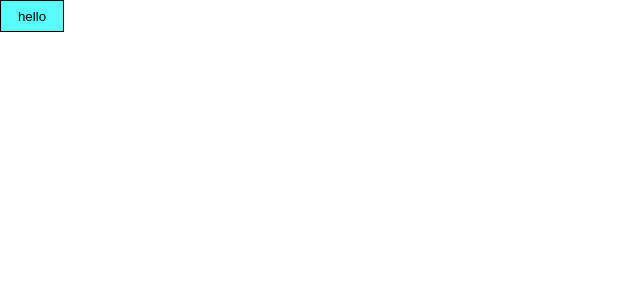
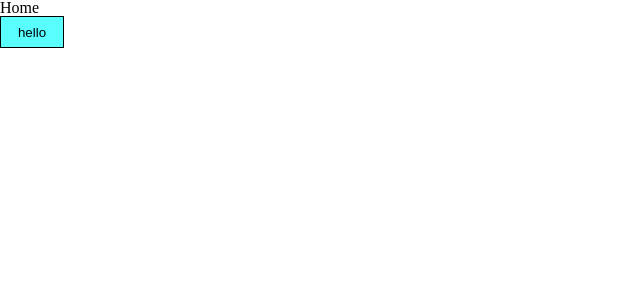
Before and after one commit to eduard10110/freelance-front-project, a React (Create React App) app: page / in a window 1280 px wide. Shown: the top 300 px of the page, without its empty margins (0-640 px from the left). Built offline with nearby package versions, Linux system fonts and the light colour scheme.

Commit message:
initialise redux and create route configs

```diff
--- a/package.json
+++ b/package.json
@@ -9,8 +9,11 @@
     "node-sass": "^7.0.1",
     "react": "^18.1.0",
     "react-dom": "^18.1.0",
+    "react-redux": "^8.0.2",
     "react-router-dom": "^6.3.0",
     "react-scripts": "5.0.1",
+    "redux": "^4.2.0",
+    "redux-devtools-extension": "^2.13.9",
     "web-vitals": "^2.1.4"
   },
   "scripts": {
--- a/src/App.js
+++ b/src/App.js
@@ -1,8 +1,10 @@
 import React from "react";
+import RouteBuilder from "routes";
 
 export default function App() {
   return (
     <div>
+      <RouteBuilder />
       <button className="btn btn-blue-pressed btn-blue-default">hello</button>
     </div>
   );
--- a/src/index.js
+++ b/src/index.js
@@ -1,14 +1,19 @@
+import "assets/scss/index.scss";
 import React from "react";
 import ReactDOM from "react-dom/client";
+import { Provider } from "react-redux";
+import { BrowserRouter } from "react-router-dom";
+import store from "store";
 import App from "./App";
 import reportWebVitals from "./reportWebVitals";
-import "assets/scss/index.scss";
 
 const root = ReactDOM.createRoot(document.getElementById("root"));
 root.render(
-  <React.StrictMode>
-    <App />
-  </React.StrictMode>
+  <Provider store={store}>
+    <BrowserRouter>
+      <App />
+    </BrowserRouter>
+  </Provider>
 );
 
 reportWebVitals();
--- /dev/null
+++ b/src/pages/home/index.js
@@ -0,0 +1,5 @@
+import React from "react";
+
+export default function Home() {
+  return <div>Home</div>;
+}
--- /dev/null
+++ b/src/routes/configs.js
@@ -0,0 +1,12 @@
+import { lazy } from "react";
+import routes from "./routes";
+
+// eslint-disable-next-line import/no-anonymous-default-export
+export default [
+  {
+    path: routes.HOME,
+    exact: true,
+    component: lazy(() => import("pages/home")),
+    props: {},
+  },
+];
--- /dev/null
+++ b/src/routes/index.js
@@ -0,0 +1,23 @@
+import React, { Suspense } from "react";
+import { Route, Routes } from "react-router-dom";
+import configs from "./configs";
+
+export default function RouteBuilder() {
+  return (
+    <div>
+      <Suspense fallback="Loading...">
+        <Routes>
+          {configs.map(({ component: Comp, exact, path, props }, index) => (
+            <Route
+              key={index}
+              element={<Comp />}
+              path={path}
+              exact={exact}
+              {...props}
+            />
+          ))}
+        </Routes>
+      </Suspense>
+    </div>
+  );
+}
--- /dev/null
+++ b/src/routes/routes.js
@@ -0,0 +1,4 @@
+// eslint-disable-next-line import/no-anonymous-default-export
+export default {
+  HOME: "/",
+};
--- /dev/null
+++ b/src/store/index.js
@@ -0,0 +1,8 @@
+import { createStore } from "redux";
+import { composeWithDevTools } from "redux-devtools-extension";
+import reducers from "./reducers/index";
+
+const middleware = composeWithDevTools();
+const store = createStore(reducers, middleware);
+
+export default store;
--- /dev/null
+++ b/src/store/reducers/app.js
@@ -0,0 +1,10 @@
+const initialState = {};
+
+export default function appReducer(state = initialState, action) {
+  const { type } = action;
+
+  switch (type) {
+    default:
+      return state;
+  }
+}
--- /dev/null
+++ b/src/store/reducers/index.js
@@ -0,0 +1,6 @@
+import { combineReducers } from "redux";
+import appReducer from "store/reducers/app";
+
+const reducers = combineReducers({ app: appReducer });
+
+export default reducers;
```
Also changed, not shown: 1 other file (tests, documents, lock files or other folders).
